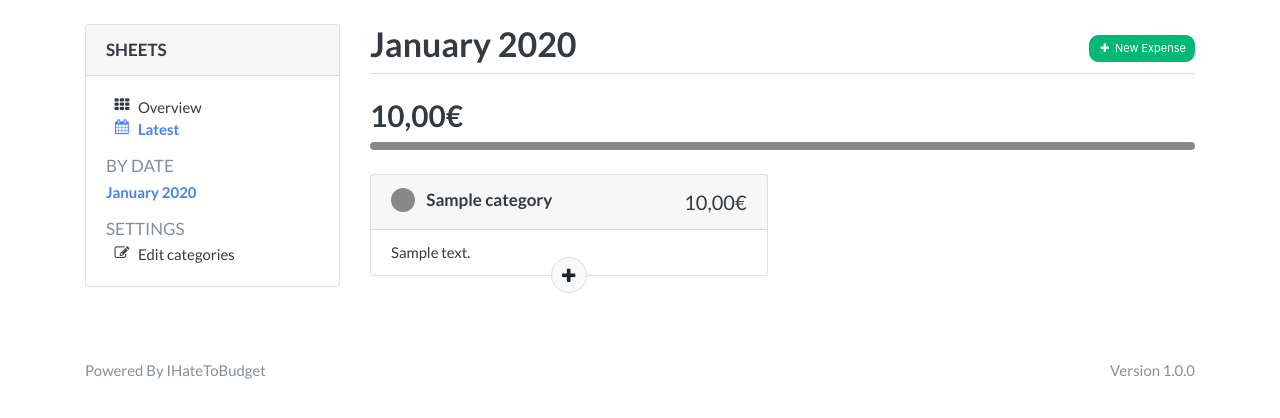
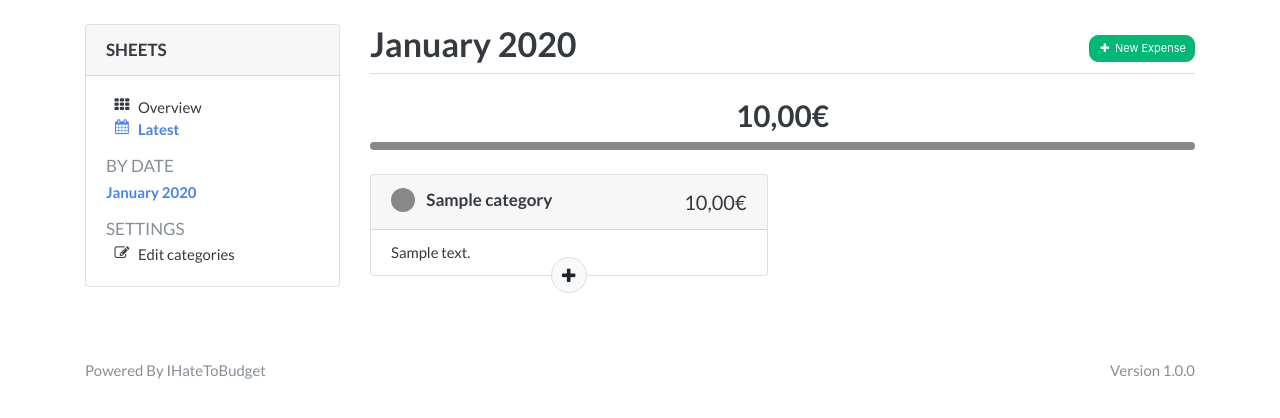
Before and after one commit to lebriton/ihatetobudget, a Django app: page /sheets/2020/1/ in a window 1280 px wide. Shown: the part 60-478 px from the top of the page. Run offline with Django 3.2, Linux system fonts and the light colour scheme; a user stored in the database is signed in; tables that the repository leaves empty hold one stand-in row (values such as "Sample post"); some libraries are stand-ins or nearby versions.

Commit message:
sheet: center the total amount

```diff
--- a/sheets/template/sheets/sheet.html
+++ b/sheets/template/sheets/sheet.html
@@ -19,7 +19,7 @@
     </a>
   {% include 'sheets/macros/page_header_end.html' %}
 
-  <span class="h3">{{ total_amount|currency }}</span>
+  <p class="h3 text-center">{{ total_amount|currency }}</p>
 
   {% regroup object_list|order_queryset_by:'category' by category as category_list %}
 
```
